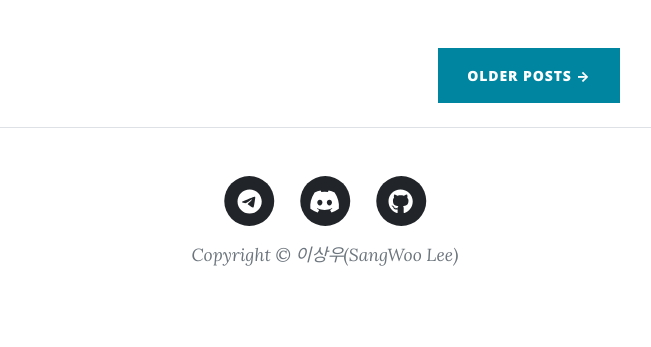
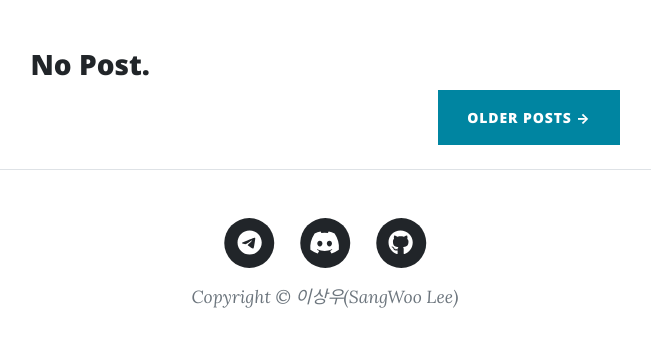
Before and after one commit to s4ngwoo/Blog, a Django app: template templates/mainpage.html in a window 1280 px wide. Shown: the part 218-565 px from the top of the page, without its empty margins (315-966 px from the left). Run offline with Django 4.2, Linux system fonts and the light colour scheme; the template is opened without the code that fills it, so the values that code supplies are empty; some libraries are stand-ins or nearby versions.

Commit message:
add id main-area on post-list div.

```diff
--- a/templates/mainpage.html
+++ b/templates/mainpage.html
@@ -13,18 +13,15 @@
         <!-- Main Content-->
         <div class="container px-4 px-lg-5">
             <div class="row gx-4 gx-lg-5 justify-content-center">
-                <div class="col-md-10 col-lg-8 col-xl-7">
+                <div class="col-md-10 col-lg-8 col-xl-7", id='main-area'>
                     <!-- Post preview-->
+                {% if posts.exists %}
                     {% for p in posts %}
                         {% if p.branch == 1 %}
                             <div class="post-preview">
-                                <a href="{{ p.id }}">
-                                    <h2 class="post-title">{{ p.title }}</h2>
-                                </a>
-                                <h3 class="post-subtitle">{{ p.subtitle }}</h3>
-                                <p class="post-meta">
-                                    {{ p.created_at|date:"Y. m. d l" }}
-                                </p>
+                                <a href="{{ p.id }}"> <h2 class="post-title">{{ p.title }}</h2> </a>
+                                <h4 class="post-subtitle">{{ p.subtitle }}</h4>
+                                <p class="post-meta"> {{ p.created_at|date:"Y. m. d l" }} </p>
                             </div>
                             <!-- Divider-->
                             <hr class="my-4" />
@@ -34,6 +31,9 @@
                             p.branch = {{ p.branch }}
                         {% endif %}
                     {% endfor %}
+                {% else %}
+                    <h3>No Post.</h3>
+                {% endif %}
                     <!-- Pager-->
                     <div class="d-flex justify-content-end mb-4"><a class="btn btn-primary text-uppercase" href="#!">Older Posts →</a></div>
                 </div>
```
